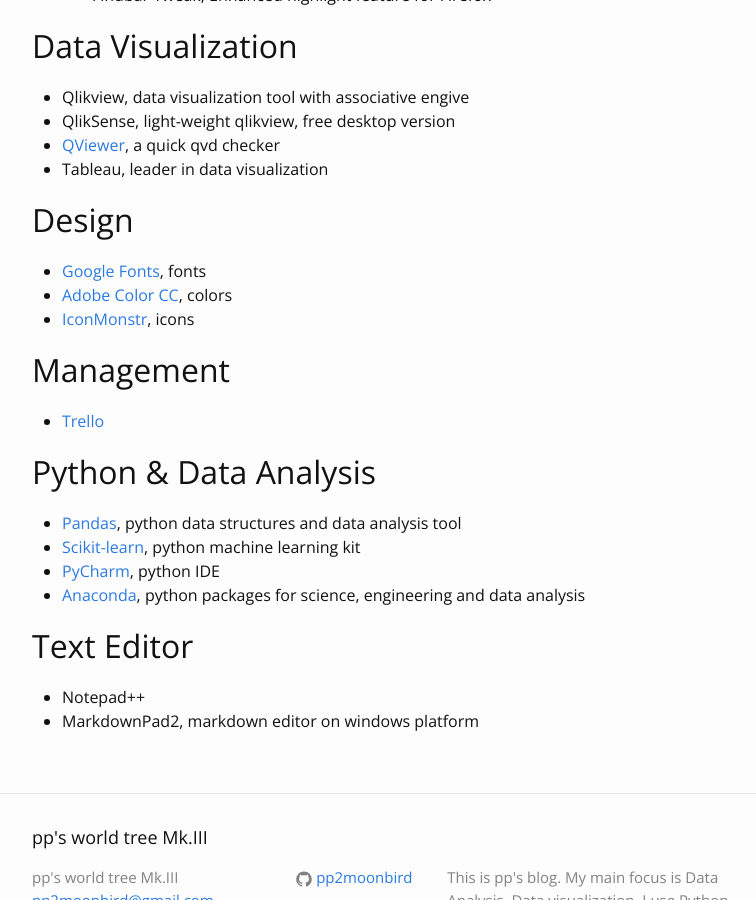
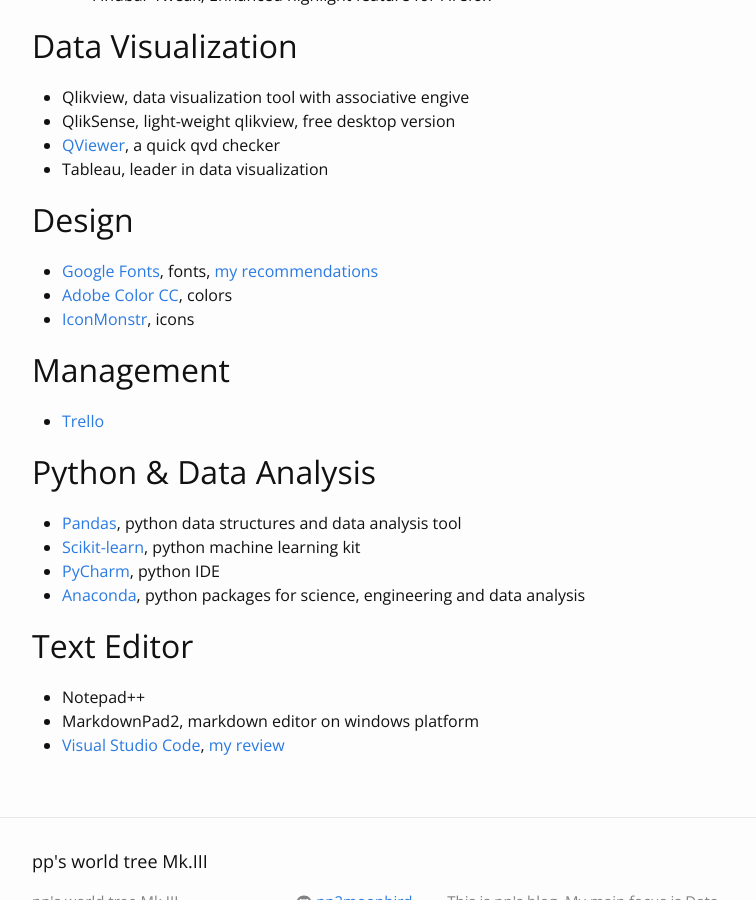
Before and after one commit to pp2moonbird/pp2moonbird.github.io, a Jekyll site: the page built from resources.md, in a window 1280 px wide and 900 px high, scrolled down 601 px. Shown: the whole window, without its empty margins (238-994 px from the left). Built offline with Jekyll 4.4.1, drawn with Linux system fonts in a browser that asks for light colours.

Commit message:
fix link

```diff
--- a/_posts/2016-11-26-Visual-Studio-Code.markdown
+++ b/_posts/2016-11-26-Visual-Studio-Code.markdown
@@ -12,7 +12,7 @@
 VSCode跨平台, 而且安装包很小, 40MB左右, 安装完成打开后, 第一眼看到的界面就让人觉得非常酷炫. 默认是纯黑的Dark Theme, 配有一些蓝色的配色. 整体界面很简洁, 左侧有五个大的按钮可以打开左侧的功能面板, 分别是资源管理器, 全局搜索, git版本控制, 调试器和插件.
 系统自带的代码高亮配色也非常美观.
 
-![https://code.visualstudio.com/home/home-screenshot-win-lg.png]
+![visual studio screenshot](https://code.visualstudio.com/home/home-screenshot-win-lg.png)
 
 # 编程
 
--- a/resources.md
+++ b/resources.md
@@ -34,7 +34,7 @@
 
 ## Design ##
 
-- [Google Fonts](https://www.google.com/fonts), fonts
+- [Google Fonts](https://www.google.com/fonts), fonts, [my recommendations](http://www.pprollingstar.com/design/2016/02/14/Best-Google-Web-Font-Collection.html)
 - [Adobe Color CC](https://color.adobe.com), colors
 - [IconMonstr](http://iconmonstr.com/), icons
 
@@ -53,3 +53,4 @@
 
 - Notepad++
 - MarkdownPad2, markdown editor on windows platform
+- [Visual Studio Code](https://code.visualstudio.com/), [my review](http://www.pprollingstar.com/tool/2016/11/26/Visual-Studio-Code.html)
```
